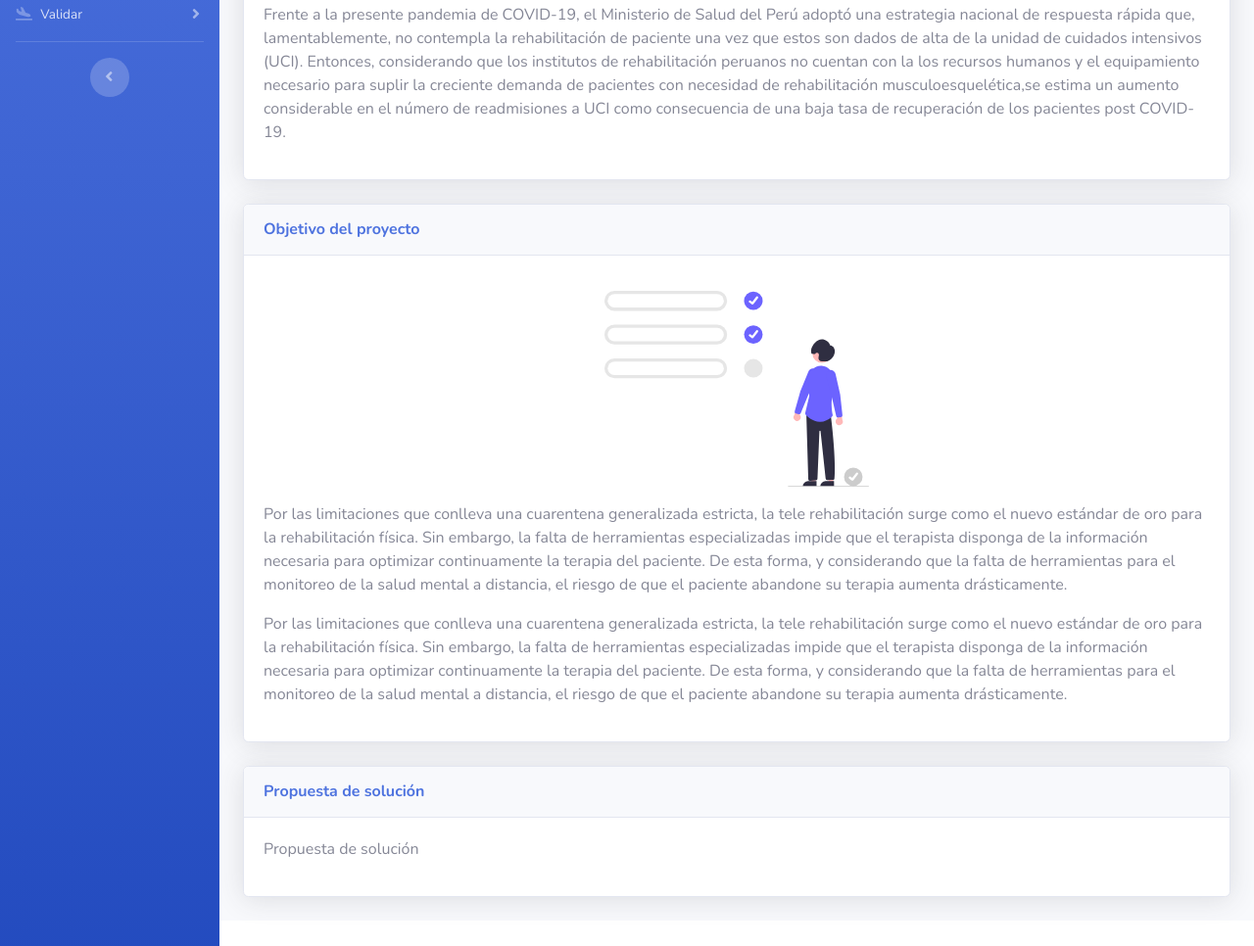
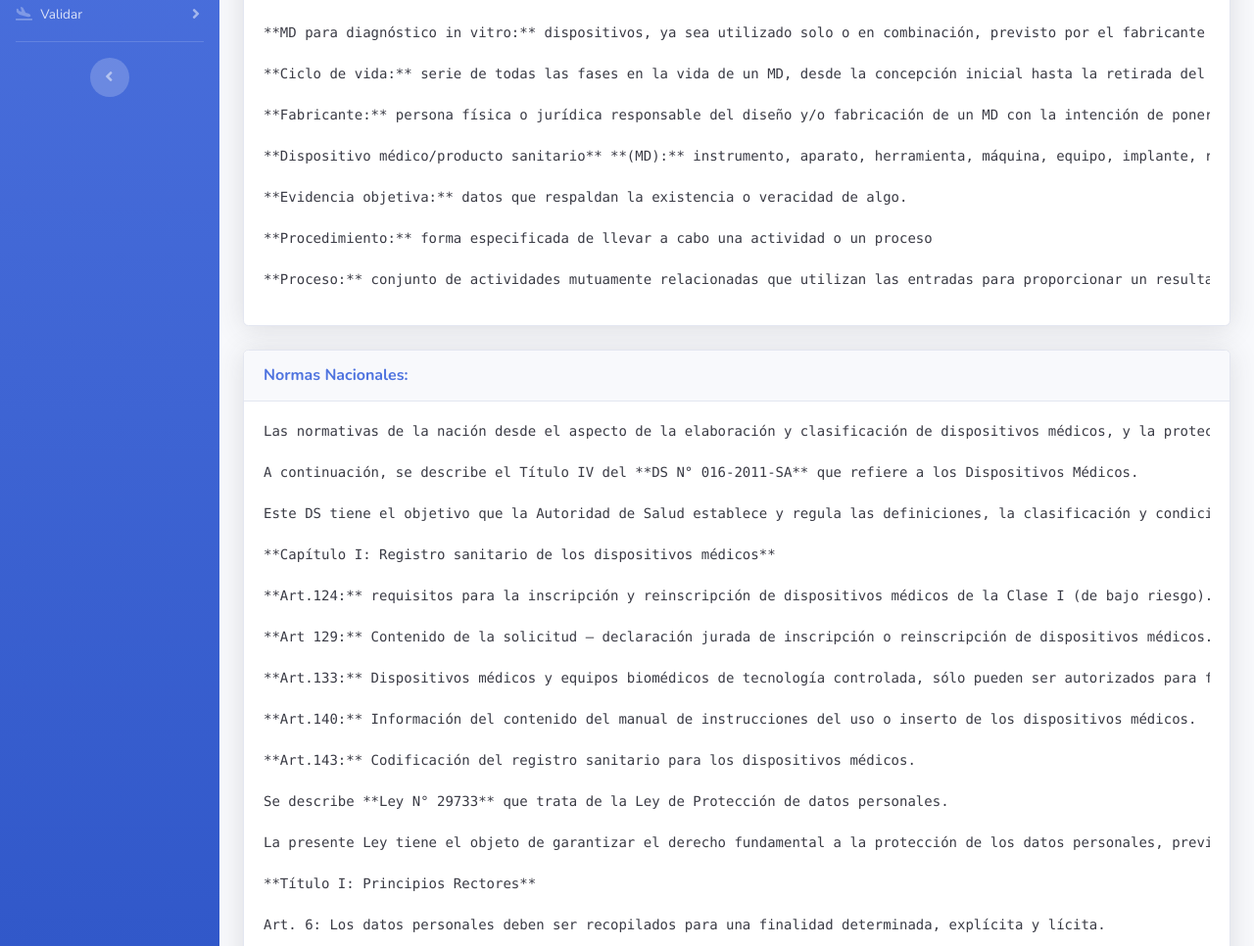
Before and after one commit to DavidVillaseca/PDB-ALPHA, a website with bundled scripts: page normas.html in a window 1280 px wide. Shown: the part 454-1420 px from the top of the page at 98% size. Built offline with nearby package versions, Linux system fonts and the light colour scheme.

Commit message:
Update normas.html

```diff
--- a/normas.html
+++ b/normas.html
@@ -241,21 +241,39 @@
                 <div class="container-fluid">
 
                     <!-- Page Heading -->
-                    <h1 class="h3 mb-4 text-gray-800">Inicio</h1>
+                    <h1 class="h3 mb-4 text-gray-800">Normas y regulaciones</h1>
 
                     <!-- Circle Buttons -->
                     <div class="card shadow mb-4">
                         <div class="card-header py-3">
-                            <h6 class="m-0 font-weight-bold text-primary">Aumento en la readmisión de pacientes por el síndrome post cuidados intensivos</h6>
+                            <h6 class="m-0 font-weight-bold text-primary">Estándares internacionales:</h6>
                         </div>
                         <div class="card-body">
-                            <p>
-                            <center><img src="img/injured.svg" height="200" ></center>
-                            </p>
-                            <p>Frente a la presente pandemia de COVID-19, el Ministerio de Salud del Perú adoptó una estrategia nacional de respuesta rápida que, lamentablemente,
-                                no contempla la rehabilitación de paciente una vez que estos son dados de alta de la unidad de cuidados intensivos (UCI). Entonces, considerando
-                                que los institutos de rehabilitación peruanos no cuentan con la los recursos humanos y el equipamiento necesario para suplir la creciente demanda
-                                de pacientes con necesidad de rehabilitación musculoesquelética,se estima un aumento considerable en el número de readmisiones a UCI como consecuencia de una baja tasa de recuperación de los pacientes post COVID-19. </p>
+                            <pre>El estándar internacional ISO 14971:2019, en el documento se desarrolló específicamente para fabricantes de los MD (Dispositivos médicos/productos sanitarios) sobre la base de los principios establecidos de gestión del riesgo. Este documento trata los procesos para gestionar los riesgos asociados con los MD. Los riesgos pueden estar relacionados con lesiones, no solo para el paciente, sino también para el usuario y otras personas. Los riesgos también pueden estar relacionados con daños a la propiedad (por ejemplo, objetos, datos, otros equipos) o al medio ambiente.
+
+**Documentación de acompañamiento;** materiales que acompañan a un MD y que contienen información para el usuario o aquellos que son responsables de la instalación, el uso, el mantenimiento, la retirada del servicio y el desecho del MD, particularmente en relación con el uso seguro.
+
+**Beneficio:** impacto positivo o resultado deseable del uso de un MD en la salud de un individuo, o un impacto positivo en la gestión del paciente o la salud pública.
+
+**Daño:** lesión o perjuicio a la salud de las personas, o daños a la propiedad o al medio ambiente
+
+**Situación peligrosa:** circunstancia en la que las personas, la propiedad o el medio ambiente están expuestos a uno o más peligros.
+
+**Finalidad prevista:** uso para el que está destinado un producto, proceso o servicio de acuerdo con las especificaciones, las instrucciones y la información proporcionadas por el fabricante.
+
+**MD para diagnóstico in vitro:** dispositivos, ya sea utilizado solo o en combinación, previsto por el fabricante para el análisis in vitro de muestras derivadas, única o principalmente, del cuerpo humano para proporcionar información para fines de diagnóstico, monitoreo o compatibilidad y que incluye reactivos, calibradores, materiales de control, recipientes para muestras, software, e instrumentos o aparatos u otros artículos relacionados.
+
+**Ciclo de vida:** serie de todas las fases en la vida de un MD, desde la concepción inicial hasta la retirada del servicio y el desecho final.
+
+**Fabricante:** persona física o jurídica responsable del diseño y/o fabricación de un MD con la intención de poner el MD a disposición, en su propio nombre, independientemente de que tal MD se haya o no diseñado y/o fabricado por esta misma persona o por unos terceros en su nombre.
+
+**Dispositivo médico/producto sanitario** **(MD):** instrumento, aparato, herramienta, máquina, equipo, implante, reactivo para uso in vitro, software, material u otro artículo similar o relacionado, destinado por el fabricante para ser utilizado, solo o en combinación, para seres humanos, para uno o más de los fines médicos específicos y que no ejerza su acción principal prevista dentro o sobre el cuerpo humano por medios farmacológicos, inmunológicos ni metabólicos, pero a cuya función puedan contribuir tales medios.
+
+**Evidencia objetiva:** datos que respaldan la existencia o veracidad de algo.
+
+**Procedimiento:** forma especificada de llevar a cabo una actividad o un proceso
+
+**Proceso:** conjunto de actividades mutuamente relacionadas que utilizan las entradas para proporcionar un resultado previsto.</pre>
 
                         </div>
                     </div>
@@ -263,32 +281,58 @@
                     <!-- Circle Buttons -->
                     <div class="card shadow mb-4">
                         <div class="card-header py-3">
-                            <h6 class="m-0 font-weight-bold text-primary">Objetivo del proyecto</h6>
+                            <h6 class="m-0 font-weight-bold text-primary">Normas Nacionales:</h6>
                         </div>
                         <div class="card-body">
-                            <p>
-                            <center><img src="img/objetivo.svg" height="200" ></center>
-                            </p>
-                            <p>Por las limitaciones que conlleva una cuarentena generalizada estricta, la tele rehabilitación surge como el
-                                nuevo estándar de oro para la rehabilitación física. Sin embargo, la falta de herramientas especializadas impide
-                                que el terapista disponga de la información necesaria para optimizar continuamente la terapia del paciente. De esta
-                                forma, y considerando que la falta de herramientas para el monitoreo de la salud mental a distancia, el riesgo de que
-                                el paciente abandone su terapia aumenta drásticamente.</p>
-                            <p>Por las limitaciones que conlleva una cuarentena generalizada estricta, la tele rehabilitación surge como el nuevo estándar
-                                de oro para la rehabilitación física. Sin embargo, la falta de herramientas especializadas impide que el terapista disponga
-                                de la información necesaria para optimizar continuamente la terapia del paciente. De esta forma, y considerando que la falta
-                                de herramientas para el monitoreo de la salud mental a distancia, el riesgo de que el paciente abandone su terapia aumenta drásticamente.</p>
+                            <pre>Las normativas de la nación desde el aspecto de la elaboración y clasificación de dispositivos médicos, y la protección de datos personales se rigen mediante el Decreto Supremo N° 016-2011-SA,  La Ley N° 29733 y diversos comunicados que fueron declarados mediante DS.
 
-                        </div>
-                    </div>
+A continuación, se describe el Título IV del **DS N° 016-2011-SA** que refiere a los Dispositivos Médicos.
 
-                    <!-- Circle Buttons -->
-                    <div class="card shadow mb-4">
-                        <div class="card-header py-3">
-                            <h6 class="m-0 font-weight-bold text-primary">Propuesta de solución</h6>
-                        </div>
-                        <div class="card-body">
-                            <p>Propuesta de solución</p>
+Este DS tiene el objetivo que la Autoridad de Salud establece y regula las definiciones, la clasificación y condiciones esenciales que deben cumplir dispositivos médicos, conforme al ordenamiento jurídico vigente y a los compromisos asumidos en el marco de la Organización Mundial del comercio y de la Comunidad andina
+
+**Capítulo I: Registro sanitario de los dispositivos médicos**
+
+**Art.124:** requisitos para la inscripción y reinscripción de dispositivos médicos de la Clase I (de bajo riesgo).
+
+**Art 129:** Contenido de la solicitud – declaración jurada de inscripción o reinscripción de dispositivos médicos.
+
+**Art.133:** Dispositivos médicos y equipos biomédicos de tecnología controlada, sólo pueden ser autorizados para fines de investigación o experimentación.
+
+**Art.140:** Información del contenido del manual de instrucciones del uso o inserto de los dispositivos médicos.
+
+**Art.143:** Codificación del registro sanitario para los dispositivos médicos.
+
+Se describe **Ley N° 29733** que trata de la Ley de Protección de datos personales.
+
+La presente Ley tiene el objeto de garantizar el derecho fundamental a la protección de los datos personales, previsto en el artículo 2 numeral 6 de la Constitución Política del Perú, a través de su adecuado tratamiento, en un marco de respeto de los demás derechos fundamentales que en ella se reconocen.
+
+**Título I: Principios Rectores**
+
+Art. 6: Los datos personales deben ser recopilados para una finalidad determinada, explícita y lícita.
+
+Art. 9: El titular del banco de datos personales y el encargado de su tratamiento deben adoptar las medidas técnicas, organizativas y legales necesarias para garantizar la seguridad de los datos personales.
+
+**Título II: Tratamiento de datos personales**
+
+Art.13: El tratamiento de datos personales debe realizarse con pleno respeto de los derechos fundamentales de sus titulares y de los derechos que esta Ley les confiere.
+
+Art. 17: El titular del banco de datos personales, el encargado y quienes intervengan en cualquier parte de su tratamiento están obligados a guardar confidencialidad respecto de los mismos y de sus antecedentes.
+
+**Título III: Derechos del titular de datos personales**
+
+Art. 20: El titular de datos personales tiene derecho a la actualización, inclusión, rectificación y supresión de sus datos personales.
+
+**Título VII: Infracciones y sanciones administrativas**
+
+Art. 38: Constituye infracción sancionable toda acción u omisión que contravenga o incumpla alguna de las disposiciones contenidas en esta Ley o en su reglamento.
+
+Se describe el comunicado **N°14-2020-DIGEMID** que trata de la Vigencia de la autorización excepcional para la fabricación, importación y uso de productos farmacéuticos y dispositivos médicos en situaciones de urgencia o emergencia declarada. Este comunicado fue declarado mediante el Decreto Supremo N° 008-2020-SA y sus respectivas prórrogas, y estará vigente hasta que culmine la mencionada declaratoria.
+
+Se describe el comunicado **N°26-2020-DIGEMID** que trata de la Autorización excepcional para la fabricación y uso de dispositivos médicos en etapa de investigación clínica. Este comunicado fue dado por La Dirección General de Medicamentos, Insumos y Drogas (DIGEMID) y La Dirección General de Medicamentos, Insumos y Drogas (DDMP).
+
+Se describe el comunicado **N°29-2020-DIGEMID** que trata de la Autorización excepcional de dispositivos médicos en situaciones de urgencia o emergencia declarada
+
+Este comunicado fue declarado mediante el Decreto Supremo N° 008-2020-SA y  N° 020-2020-SA.</pre>
 
                         </div>
                     </div>
```
